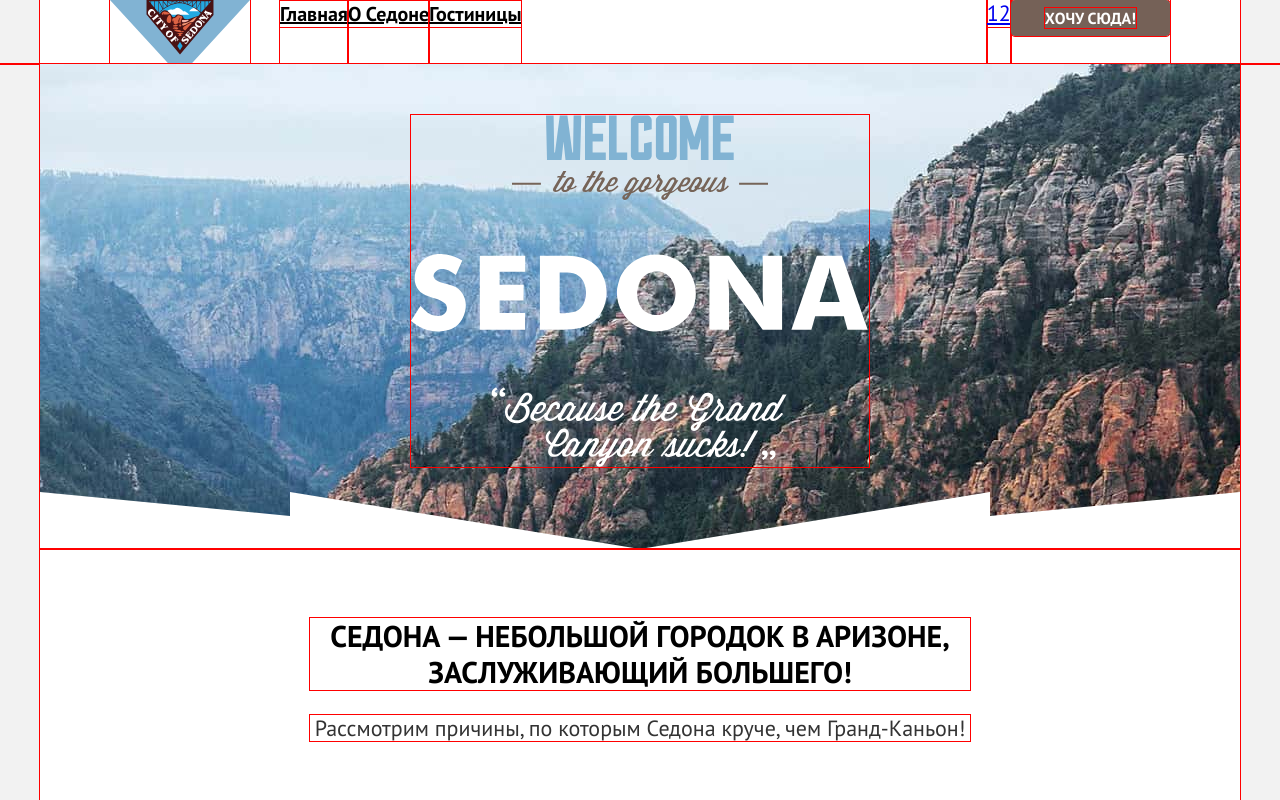
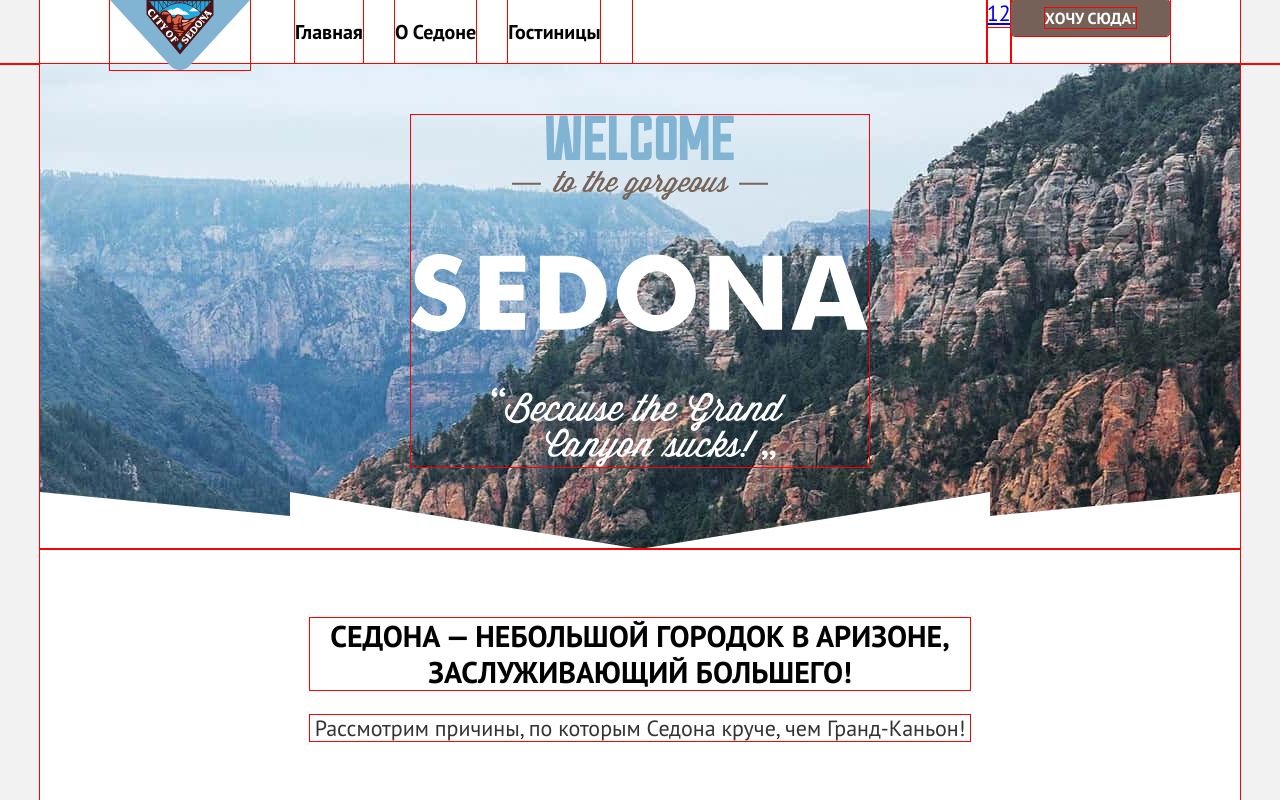
Before and after one commit to htmlacademy-htmlcss/826825-sedona-2, a plain HTML site: page index.html in a window 1280 px wide. Shown: the top 800 px of the page. Drawn offline with Linux system fonts and the light colour scheme.

Commit message:
заканчивает верстку крупных блоков

```diff
--- a/styles/styles.css
+++ b/styles/styles.css
@@ -18,7 +18,7 @@
 *::before,
 *::after {
   box-sizing: border-box;
-  /* временно для стилей */
+  /* временно для сетки */
   outline: 0.5px solid red;
 }
 
@@ -94,6 +94,7 @@
 
 /* Хедер */
 
+
 .navigation {
   display: flex;
   flex-wrap: wrap;
@@ -102,13 +103,13 @@
   width: 100%;
   background-color: #ffffff;
 
-  /* воеменно для стилей */
+  /* воеменно для сетки */
   margin-bottom: -6px;
 }
 
 .page-header__logo {
-  display: block;
-  margin-right: 30px;
+  position: relative;
+  margin-right: 45px;
   width: 140px;
   height: 70px;
 }
@@ -126,11 +127,19 @@
   list-style: none;
 }
 
+.navigation-list__item {
+  margin-right: 32px;
+}
+
 .navigation-list__link {
+  display: block;
+  padding-top: 20px;
+  padding-bottom: 20px;
   font-size: 20px;
   line-height: 24px;
   font-weight: 700;
   color: #000000;
+  text-decoration: none;
 }
 
 .user-menu {
@@ -146,6 +155,7 @@
 .main-container {
   flex-grow: 1;
 }
+
 /* main Index */
 
 .main-index__greetings {
@@ -304,7 +314,7 @@
   padding-bottom: 96px;
 
   background-color: #ffffff;
-  /* временно для стилей */
+  /* временно для сетки */
   min-height: 406px;
 }
 
@@ -323,7 +333,7 @@
   background-size: 100% auto;
   background-repeat: no-repeat;
 
-  /* временно для стилей */
+  /* временно для сетки */
   min-height: 412px;
 }
 
@@ -388,7 +398,7 @@
   padding-bottom: 40px;
   background-color: #ffffff;
 
-  /* временно для стилей */
+  /* временно для сетки */
   min-height: 140px;
 }
 
@@ -541,7 +551,7 @@
 
   background-color: #ffffff;
 
-  /* временно для стилей */
+  /* временно для сетки */
   min-height: 414px;
 }
 
```
Also changed, not shown: index.html (+12 -4 lines).
